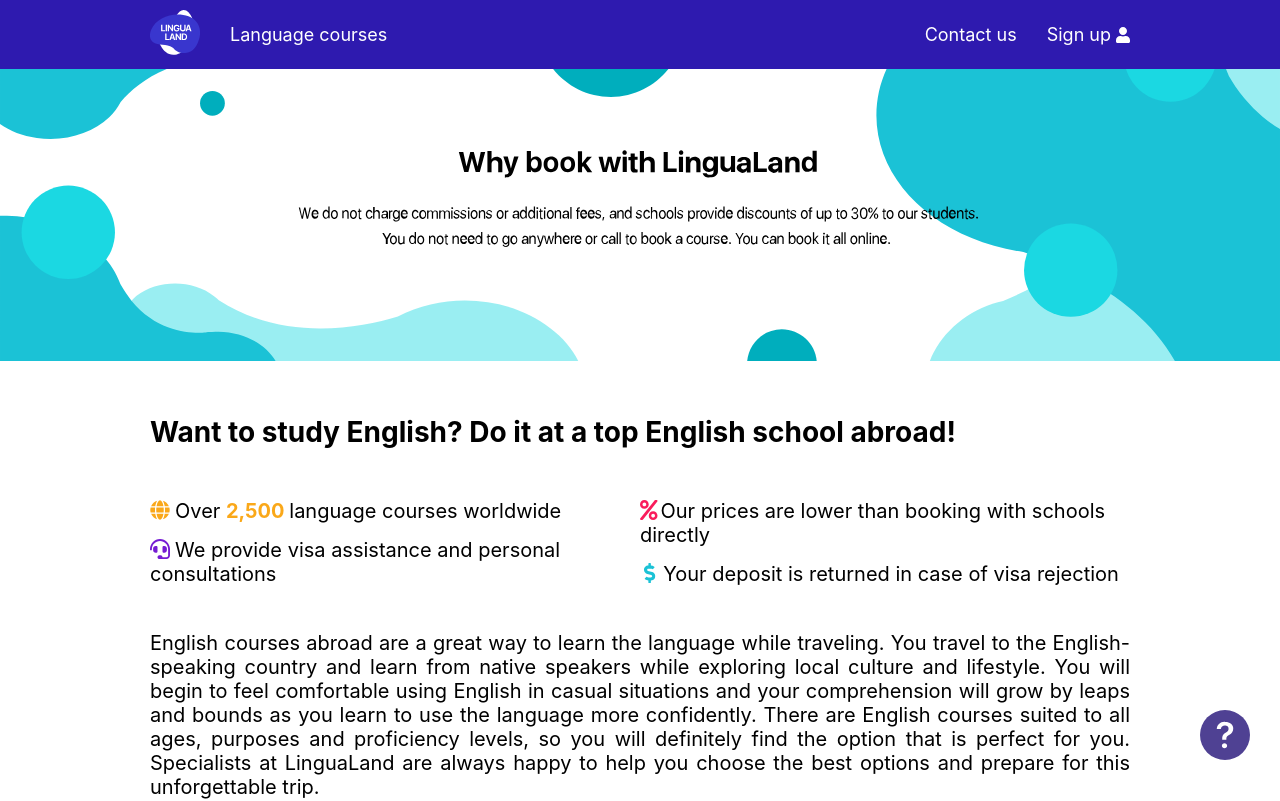
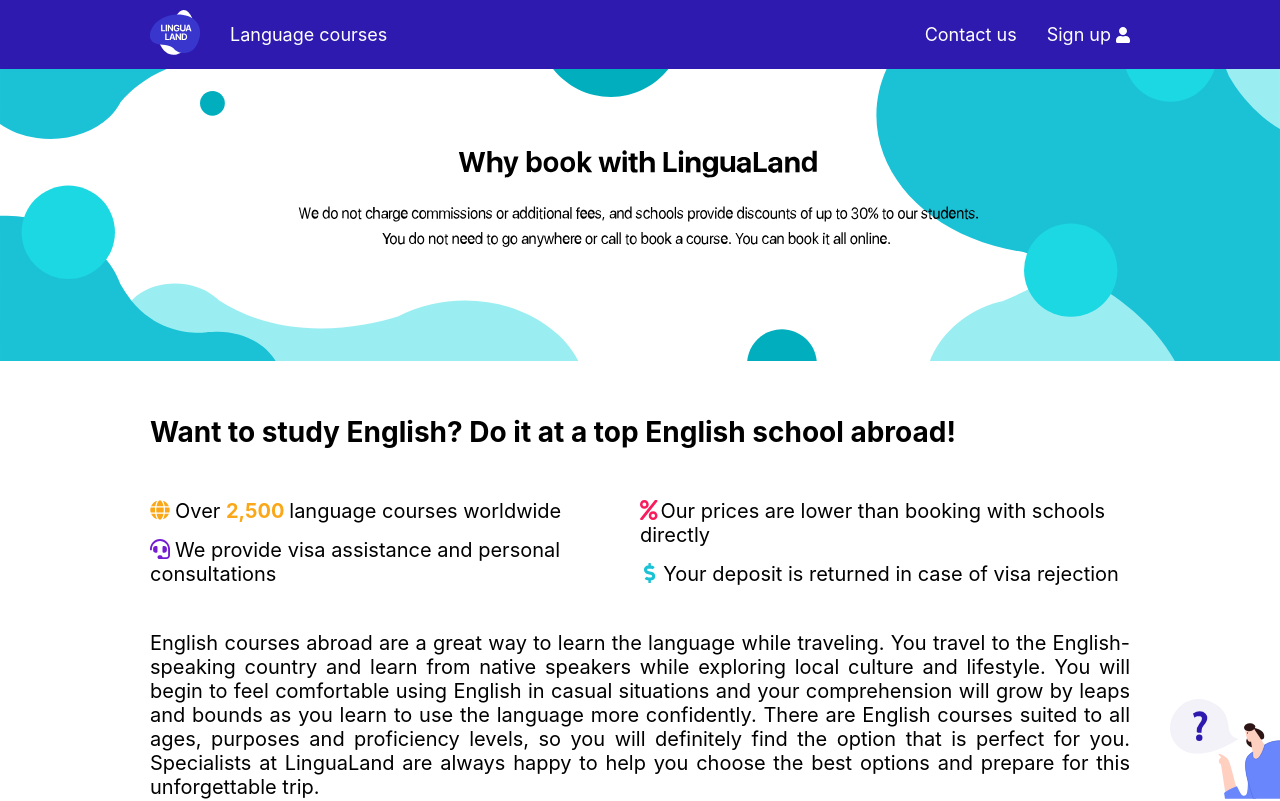
Before and after one commit to zhukouskayat/lingualand-react, a React (Create React App) app: page / in a window 1280 px wide. Shown: the top 801 px of the page. Built offline with nearby package versions, Linux system fonts and the light colour scheme.

Commit message:
Update request-batton styles

```diff
--- a/src/content/main/request/request.css
+++ b/src/content/main/request/request.css
@@ -6,15 +6,15 @@
 
 .icon, .request {
   position: fixed;
-  bottom: 40px;
-  right: 30px;
+  bottom: -4px;
+  right: 0px;
   z-index: 1;
-  width: 50px;
-  height: 50px;
+  width: 110px;
+  height: 110px;
 }
 
 .icon:hover {
   cursor: pointer;
-  width: 52px;
-  height: 52px;
+  width: 112px;
+  height: 112px;
 }
```
Also changed, not shown: src/ill/request.svg.
